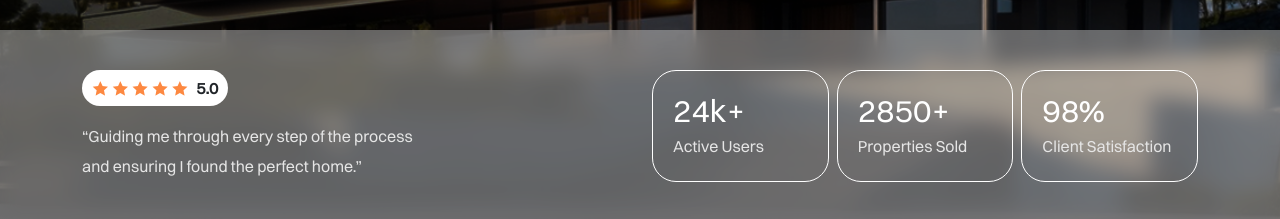
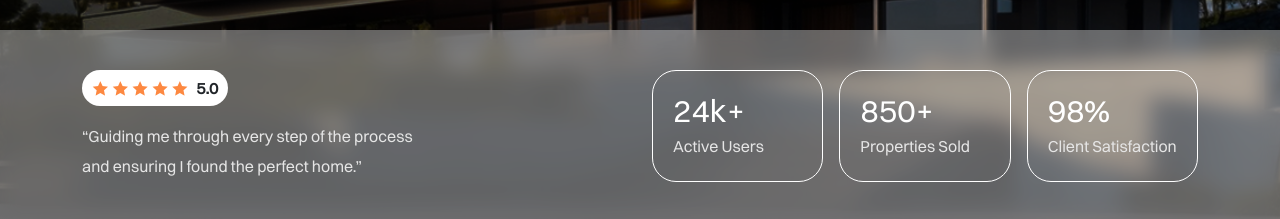
Before and after one commit to mr-sabya/luxon, a plain HTML site: page index.html in a window 1280 px wide. Shown: the part 688-907 px from the top of the page. Drawn offline with Linux system fonts and the light colour scheme.

Commit message:
correct hero footer

```diff
--- a/index.html
+++ b/index.html
@@ -120,13 +120,13 @@
                     </div>
 
                     <div class="col-lg-6">
-                        <div class="list-content d-flex gap-2">
+                        <div class="list-content d-flex gap-3">
                             <div class="single-state">
                                 <h4>24k+</h4>
                                 <p>Active Users</p>
                             </div>
                             <div class="single-state">
-                                <h4>2850+</h4>
+                                <h4>850+</h4>
                                 <p>Properties Sold</p>
                             </div>
                             <div class="single-state">
```
